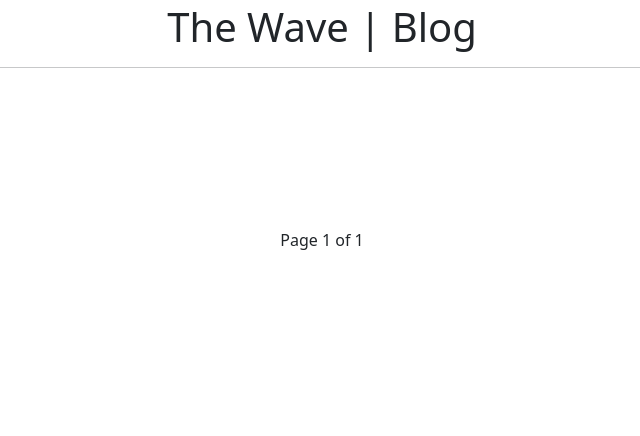
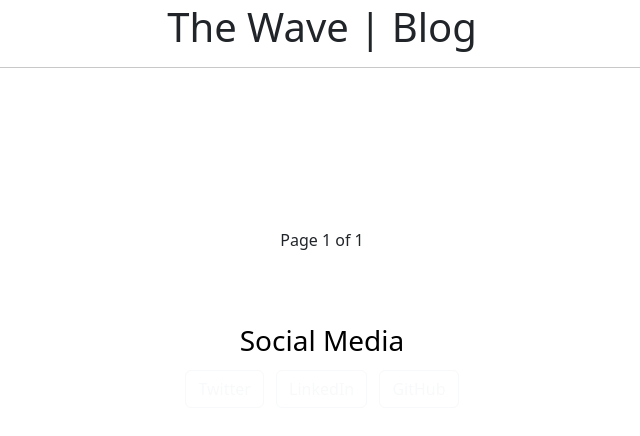
Before and after one commit to LewisBull2303/CL_PP4_The_Wave, a Django app: page /blog/ in a window 1280 px wide. Shown: the part 690-1126 px from the top of the page, without its empty margins (318-958 px from the left). Before the commit the page ends 940 px from the top, so only its background shows below. Run offline with Django 3.2, Linux system fonts and the light colour scheme; data that the repository does not hold is empty.

Commit message:
Added my footer to my base template

```diff
--- a/templates/base.html
+++ b/templates/base.html
@@ -20,6 +20,7 @@
       <link rel="stylesheet" href="{% static 'css/style.css' %}">
       <title>The Wave | High End Seafood with a view</title>
   </head>
+
   <body>
       <nav class="navbar navbar-expand-sm navbar-dark bg-darker">
           <a class="navbar-brand" href="{% url 'home' %}">
@@ -67,6 +68,26 @@
     {% block content %}
 
     {% endblock content %}
+
+<!-- footer -->
+<footer class="bg-color text-center text-black">
+  <div class="container p-4 pb-0">
+
+    <!-- Section: Social media -->
+    <section class="mb-4">
+      <h3>Social Media</h3>
+      <a class="btn btn-outline-light btn-floating m-1" href="https://www.instagram.com/l._.bull/" target="_blank"
+        role="button"><i class="fab fa-instagram"></i> Twitter</a>
+
+      <!-- Linkedin -->
+      <a class="btn btn-outline-light btn-floating m-1" href="linkedin.com/in/lewis-bull-3a465a229" target="_blank"
+        role="button"><i class="fab fa-linkedin-in"></i> LinkedIn</a>
+
+      <!-- Github -->
+      <a class="btn btn-outline-light btn-floating m-1" href="https://github.com/LewisBull2303" target="_blank"
+        role="button"><i class="fab fa-github"></i> GitHub</a>
+    </section>
+  </div>
   </main>
 
   </body>
```
Lines whose indentation alone changed are shown as unchanged.
